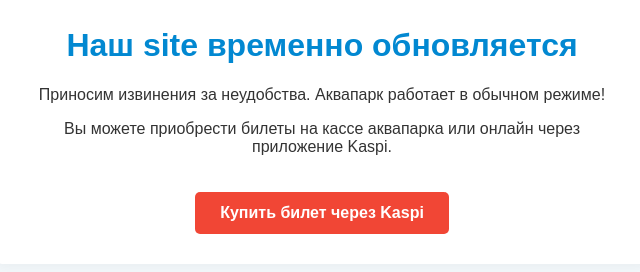
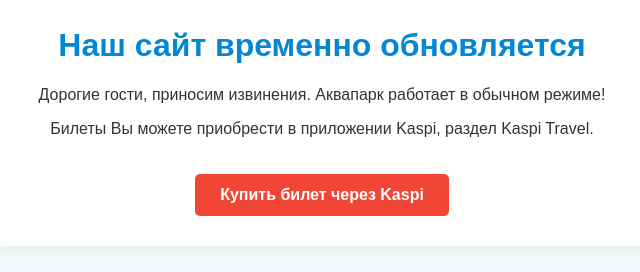
Before and after one commit to san-remo/san-remo.github.io, a plain HTML site: page index.html in a window 1280 px wide. Shown: the part 148-420 px from the top of the page, without its empty margins (318-958 px from the left). Drawn offline with Linux system fonts and the light colour scheme.

Commit message:
Update index.html

```diff
--- a/index.html
+++ b/index.html
@@ -26,9 +26,9 @@
         <!-- Логотип аквапарка -->
         <img src="1297439.png" alt="Логотип Аквапарка" class="logo">
 
-        <h1>Наш site временно обновляется</h1>
-        <p>Приносим извинения за неудобства. Аквапарк работает в обычном режиме!</p>
-        <p>Вы можете приобрести билеты на кассе аквапарка или онлайн через приложение Kaspi.</p>
+         <h1>Наш сайт временно обновляется</h1>
+        <p>Дорогие гости, приносим извинения. Аквапарк работает в обычном режиме!</p>
+        <p>Билеты Вы можете приобрести в приложении Kaspi, раздел Kaspi Travel.</p>
 
         <!-- Замените ссылку ниже на ваш Kaspi магазин или удалите кнопку -->
         <a href="https://kaspi.kz" target="_blank" class="btn btn-kaspi">Купить билет через Kaspi</a>
```
